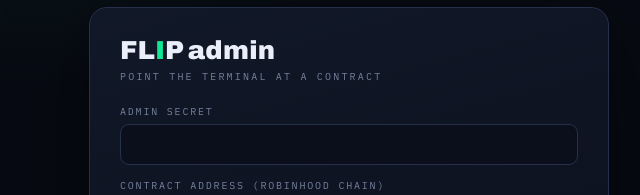
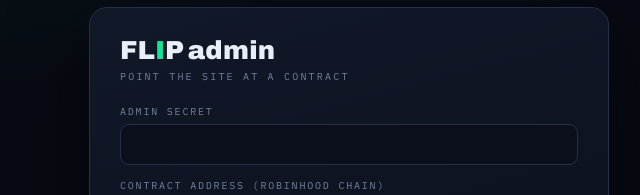
Before and after one commit to serie77/flip, a website: page admin.html in a window 1280 px wide. Shown: the part 209-404 px from the top of the page, 291-931 px from the left. Drawn offline with Linux system fonts and the light colour scheme.

Commit message:
Admin page wording

```diff
--- a/admin.html
+++ b/admin.html
@@ -29,7 +29,7 @@
 <body>
 <form class="box" id="f">
   <h1>FL<em>I</em>P admin</h1>
-  <div class="sub">point the terminal at a contract</div>
+  <div class="sub">point the site at a contract</div>
   <label for="secret">admin secret</label>
   <input id="secret" type="password" autocomplete="current-password" required>
   <label for="ca">contract address (robinhood chain)</label>
```
